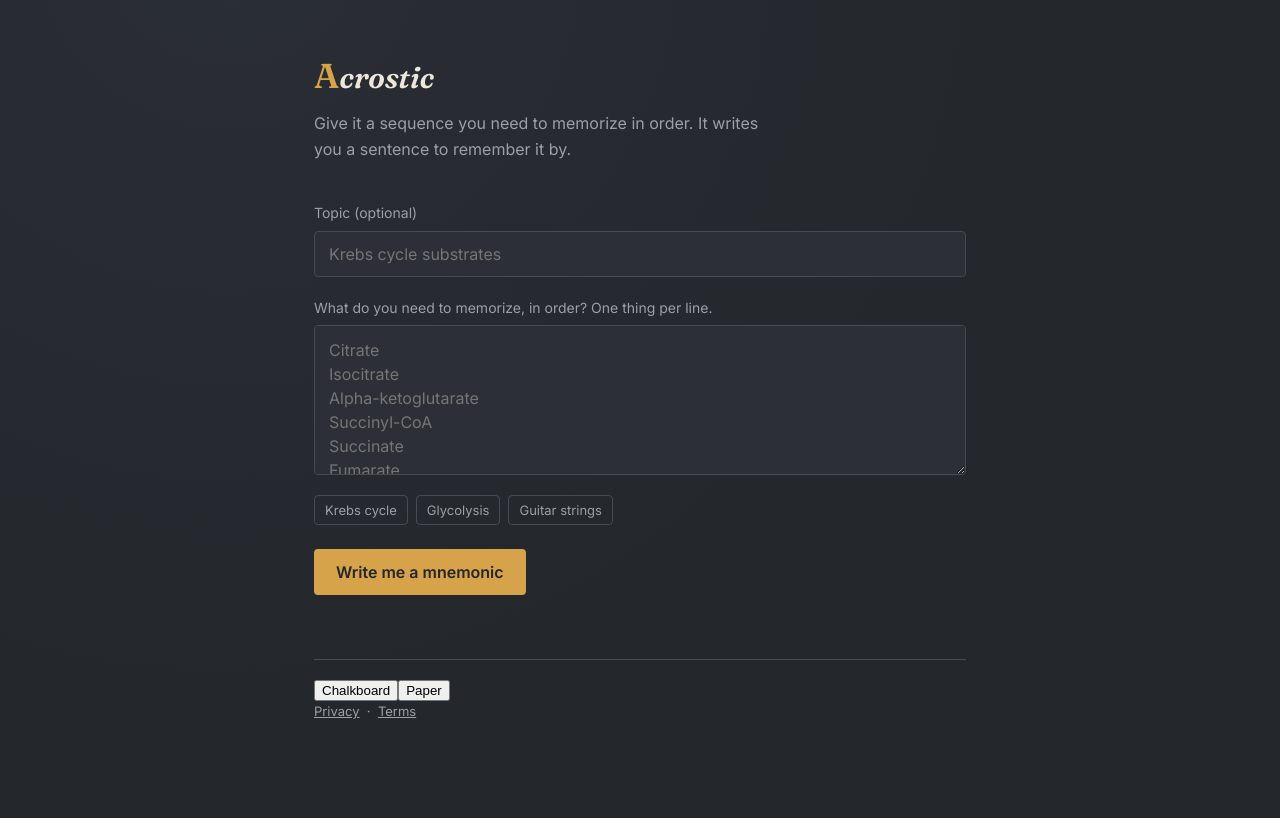
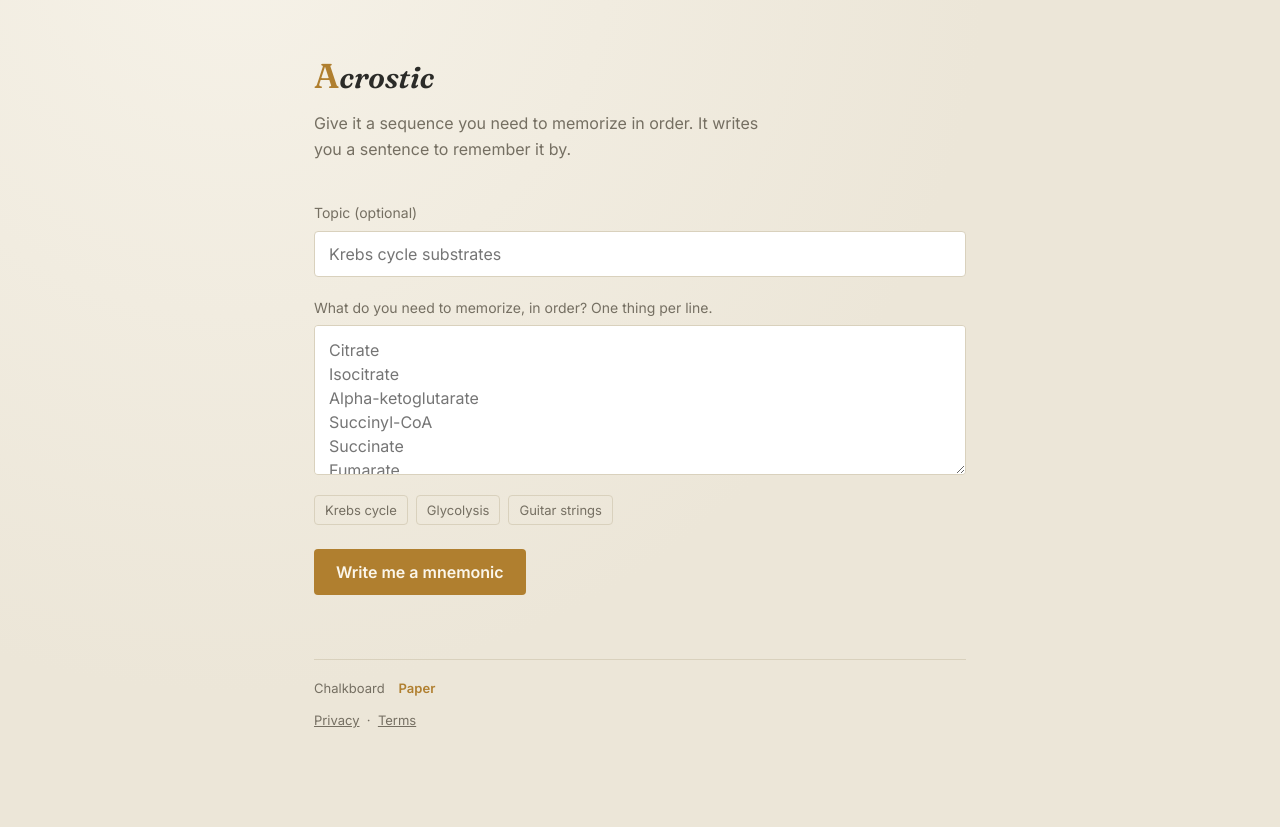
Before and after one commit to laynepasta/acrostic, a Next.js app: page / in a window 1280 px wide. Built offline with nearby package versions, Linux system fonts and the light colour scheme.

Commit message:
Update globals.css

```diff
--- a/app/globals.css
+++ b/app/globals.css
@@ -1,10 +1,12 @@
 :root {
   --bg: #24272c;
+  --bg-highlight: #2a2e35;
   --surface: #2c2f35;
   --ink: #ece7da;
   --muted: #9aa0a6;
   --line: #454b52;
   --accent: #d6a24a;
+  --accent-hover: #e2ae57;
   --accent-ink: #24272c;
   --sage: #7fa98c;
   --slate: #6e8fae;
@@ -12,13 +14,29 @@
   --radius: 4px;
 }
 
+[data-theme='light'] {
+  --bg: #ece6d8;
+  --bg-highlight: #f6f2e8;
+  --surface: #ffffff;
+  --ink: #2b2b28;
+  --muted: #756f62;
+  --line: #d9d1bd;
+  --accent: #b07f2f;
+  --accent-hover: #c68f39;
+  --accent-ink: #fbf6ea;
+  --sage: #3f7457;
+  --slate: #3c5e80;
+  --rose: #9c4b57;
+}
+
 * { box-sizing: border-box; }
 
 html, body {
   margin: 0;
   padding: 0;
-  background: radial-gradient(circle at 18% -8%, #2a2e35 0%, var(--bg) 55%);
+  background: radial-gradient(circle at 18% -8%, var(--bg-highlight) 0%, var(--bg) 55%);
   color: var(--ink);
+  transition: background-color 0.2s ease, color 0.2s ease;
 }
 
 body {
@@ -115,7 +133,7 @@ button.primary {
   transition: background-color 0.15s ease, transform 0.15s ease;
 }
 
-button.primary:hover:not(:disabled) { background: #e2ae57; transform: translateY(-1px); }
+button.primary:hover:not(:disabled) { background: var(--accent-hover); transform: translateY(-1px); }
 button.primary:disabled { opacity: 0.75; cursor: default; }
 
 .thinking-dots { display: inline-flex; gap: 3px; margin-left: 7px; }
@@ -254,6 +272,25 @@ footer.legal {
 
 footer.legal a { color: var(--muted); }
 
+.theme-toggle {
+  display: flex;
+  gap: 14px;
+  margin-bottom: 14px;
+}
+
+.theme-toggle button {
+  background: none;
+  border: none;
+  font-family: inherit;
+  font-size: 13px;
+  color: var(--muted);
+  cursor: pointer;
+  padding: 0;
+}
+
+.theme-toggle button.active { color: var(--accent); font-weight: 600; }
+.theme-toggle button:hover:not(.active) { color: var(--ink); }
+
 .legal-page {
   max-width: 620px;
   margin: 0 auto;
```
